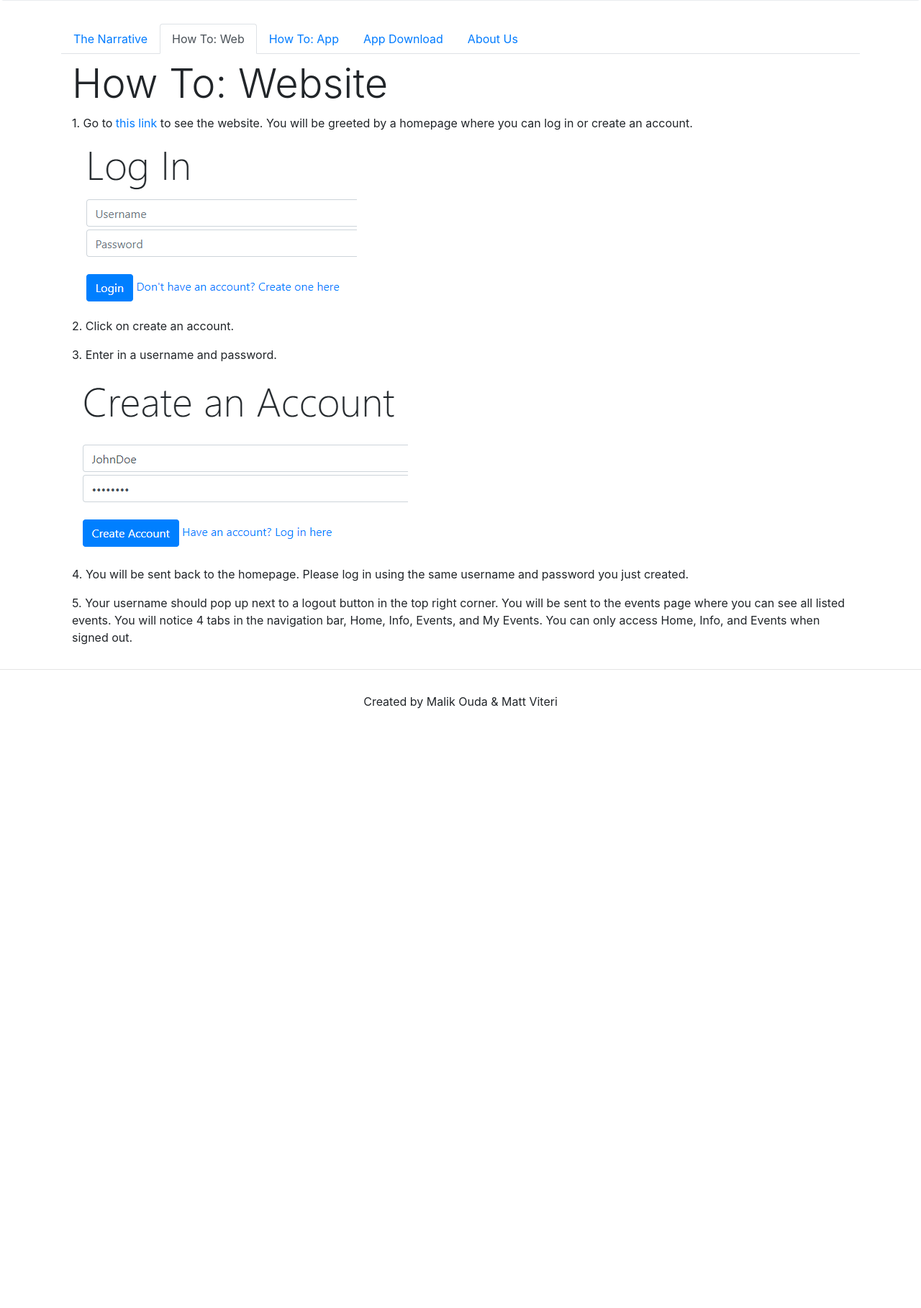
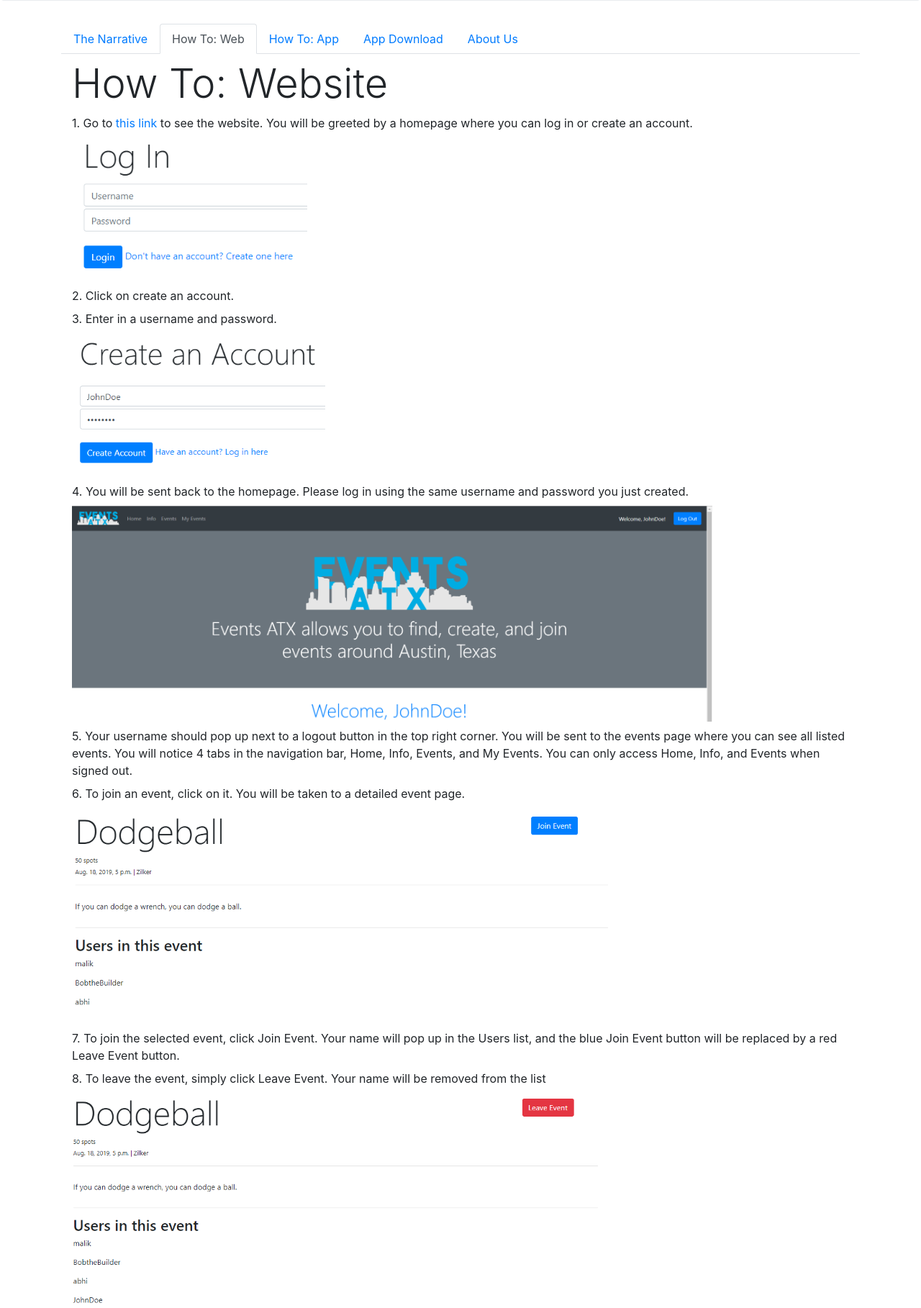
Before and after one commit to mxviteri/utexas-apad-project2, a Django app: page /info/ in a window 1280 px wide, after a click on "How To: Web". Shown: the part 276-2094 px from the top of the page at 72% size. Before the commit the page ends 1261 px from the top, so only its background shows below. Run offline with Django 3.2, Linux system fonts and the light colour scheme; some libraries are stand-ins or nearby versions.

Commit message:
How to website page finished

```diff
--- a/api/templates/info/howToWeb.html
+++ b/api/templates/info/howToWeb.html
@@ -1,11 +1,26 @@
 {% load static %}
 <div class="container mt-2">
     <h1 class="display-4">How To: Website</h1>
-    <p>1. Go to <a href="http://my-project-1530049714771.appspot.com" target="_blank">this link</a> to see the website. You will be greeted by a homepage where you can log in or create an account.</p>
-    <img src="{% static '/img/howto/web/logincreate.png' %}">
-    <p>2. Click on create an account.</p>
-    <p>3. Enter in a username and password.</p>
-    <img src="{% static '/img/howto/web/create.png' %}">
-    <p>4. You will be sent back to the homepage. Please log in using the same username and password you just created.</p>
-    <p>5. Your username should pop up next to a logout button in the top right corner. You will be sent to the events page where you can see all listed events. You will notice 4 tabs in the navigation bar, Home, Info, Events, and My Events. You can only access Home, Info, and Events when signed out.
+    <p class="my-2">1. Go to <a href="http://my-project-1530049714771.appspot.com" target="_blank">this link</a> to see the website. You will be greeted by a homepage where you can log in or create an account.</p>
+    <img src="{% static '/img/howto/web/logincreate.png' %}" height="200">
+    <p class="my-2">2. Click on create an account.</p>
+    <p class="my-2">3. Enter in a username and password.</p>
+    <img src="{% static '/img/howto/web/create.png' %}" height="200">
+    <p class="my-2">4. You will be sent back to the homepage. Please log in using the same username and password you just created.</p>
+    <img src="{% static 'img/howto/web/loggedin.png' %}" height="300">
+    <p class="my-2">5. Your username should pop up next to a logout button in the top right corner. You will be sent to the events page where you can see all listed events. You will notice 4 tabs in the navigation bar, Home, Info, Events, and My Events. You can only access Home, Info, and Events when signed out.</p>
+    <p class="my-2">6. To join an event, click on it. You will be taken to a detailed event page.</p>
+    <img src="{% static 'img/howto/web/event.png' %}" height="300">
+    <p class="my-2">7. To join the selected event, click Join Event. Your name will pop up in the Users list, and the blue Join Event button will be replaced by a red Leave Event button.</p>
+    <p class="my-2">8. To leave the event, simply click Leave Event. Your name will be removed from the list</p>
+    <img src="{% static 'img/howto/web/joined.png' %}" height="300">
+    <p class="my-2">9. To see all the events you have joined, click My Events. It will show all the events you have joined and whether they are past or upcoming.</p>
+    <img src="{% static 'img/howto/web/myevents.png'%}" height="400">
+    <p class="my-2">10. To create an event, go to the events page and click the green Create Event button.</p>
+    <img src="{% static 'img/howto/web/eventbutton.png'%}" height="100">
+    <p class="my-2">11. A popup will appear where you can enter in all the information for your event. All fields are required. Hit Create to create it.</p>
+    <img src="{% static 'img/howto/web/createevent.png'%}" height="300">
+    <p class="my-2">12. You will be redirected to the events page, where you can see and join your newly created event.</p>
+    <img src="{% static 'img/howto/web/logout.png'%}" height="100">
+    <p class="my-2">13. Click the log out button at any time in the top right corner to log out.</p>
 </div>
```
Also changed, not shown: project2/static/img/howto/web/createevent.png (added), project2/static/img/howto/web/event.png (added), project2/static/img/howto/web/eventbutton.png (added), project2/static/img/howto/web/joined.png (added), project2/static/img/howto/web/loggedin.png (added), project2/static/img/howto/web/logout.png (added), project2/static/img/howto/web/myevents.png (added).
